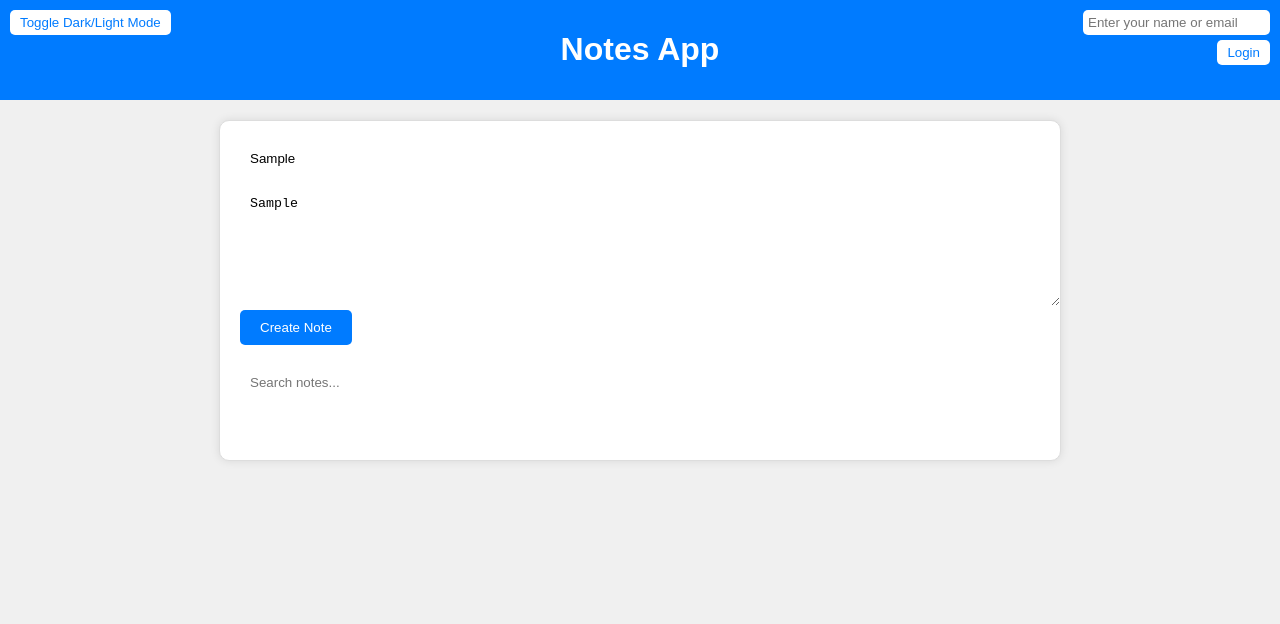
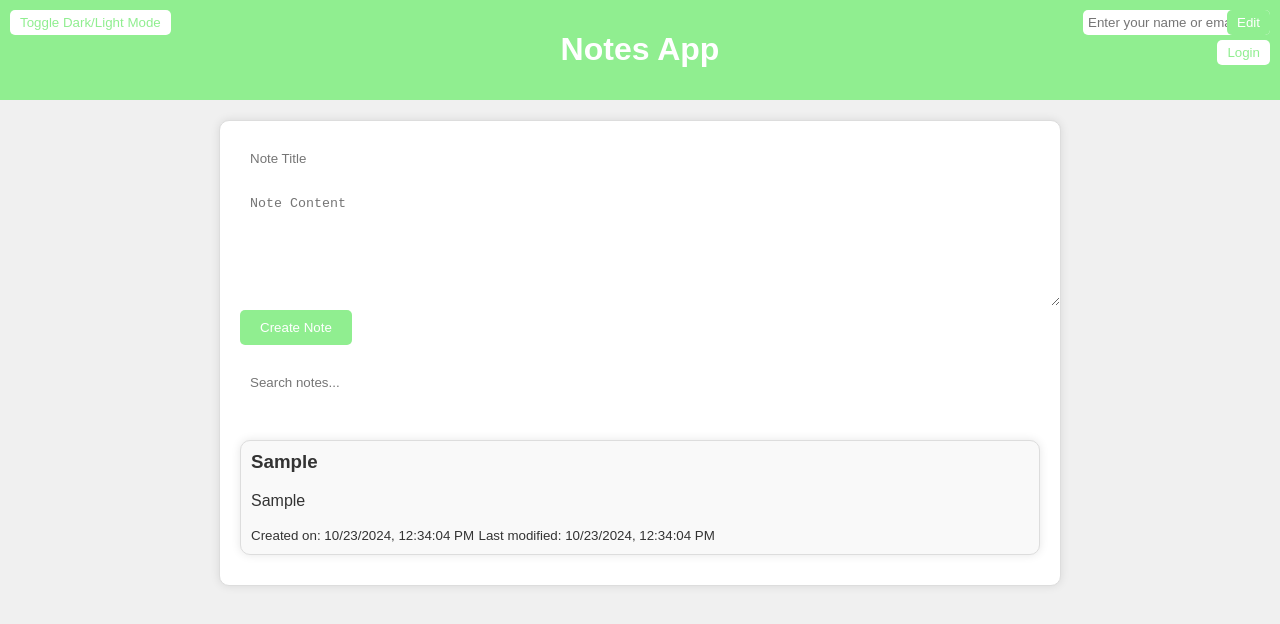
Before and after one commit to Lakshya080805/Notes-App, a plain HTML site: page index.html in a window 1280 px wide. Both pictures are taken after typing "Sample", "Sample" into the empty fields and a click on the button "Create Note". Drawn offline with Linux system fonts and the light colour scheme.

Commit message:
display notes & search option added

```diff
--- a/script.js
+++ b/script.js
@@ -1,4 +1,4 @@
-let noteS = [];
+let notes = [];
 let currentUser = null;
 
 // Handle user login
@@ -46,3 +46,42 @@ function deleteNote(index) {
         displayNotes(notes);
     }
 }
+
+// Handle search functionality
+document.getElementById('searchBar').addEventListener('input', function () {
+    const query = this.value.toLowerCase();
+    const filteredNotes = notes.filter(note =>
+        note.title.toLowerCase().includes(query) ||
+        note.content.toLowerCase().includes(query)
+    );
+    displayNotes(filteredNotes);
+});
+
+// Function to edit a note
+function editNote(index) {
+    const newContent = prompt("Edit your note content:", notes[index].content);
+    if (newContent !== null) {
+        notes[index].content = newContent;
+        notes[index].dateModified = new Date();
+        displayNotes(notes);
+    }
+}
+
+// Function to display notes
+function displayNotes(notesToDisplay) {
+    const notesContainer = document.getElementById('notesContainer');
+    notesContainer.innerHTML = '';
+    notesToDisplay.forEach((note, index) => {
+        const noteDiv = document.createElement('div');
+        noteDiv.className = 'note';
+        noteDiv.innerHTML = `
+            <h3>${note.title}</h3>
+            <p>${note.content}</p>
+            <small>Created on: ${note.dateCreated.toLocaleString()}</small>
+            <small>Last modified: ${note.dateModified.toLocaleString()}</small>
+            <button onclick="editNote(${index})" aria-label="Edit note">Edit</button>
+
+        `;
+        notesContainer.appendChild(noteDiv);
+    });
+}
--- a/styles.css
+++ b/styles.css
@@ -13,7 +13,7 @@ body.dark-mode {
 }
 
 header {
-    background-color: #007bff;
+    background-color: lightgreen;
     color: white;
     padding: 10px;
     text-align: center;
@@ -41,7 +41,7 @@ header {
     border: none;
     border-radius: 5px;
     background-color: #fff;
-    color: #007bff;
+    color: lightgreen;
     cursor: pointer;
 }
 
@@ -53,7 +53,7 @@ header {
     border: none;
     border-radius: 5px;
     background-color: #fff;
-    color: #007bff;
+    color: lightgreen;
     cursor: pointer;
 }
 
@@ -96,13 +96,13 @@ main {
     padding: 10px 20px;
     border: none;
     border-radius: 5px;
-    background-color: #007bff;
+    background-color:lightgreen;
     color: #fff;
     cursor: pointer;
 }
 
 #createNote:hover {
-    background-color: #0056b3;
+    background-color: lightgreen;
 }
 
 #searchBar {
@@ -134,7 +134,7 @@ main {
     padding: 5px 10px;
     border: none;
     border-radius: 5px;
-    background-color: #007bff;
+    background-color: lightgreen;
     color: #fff;
     cursor: pointer;
     position: absolute;
@@ -143,7 +143,7 @@ main {
 }
 
 .note button:hover {
-    background-color: #0056b3;
+    background-color: lightgreen;
 }
 
 .dark-mode header {
```
Also changed, not shown: index.html (+1 -0 lines).
